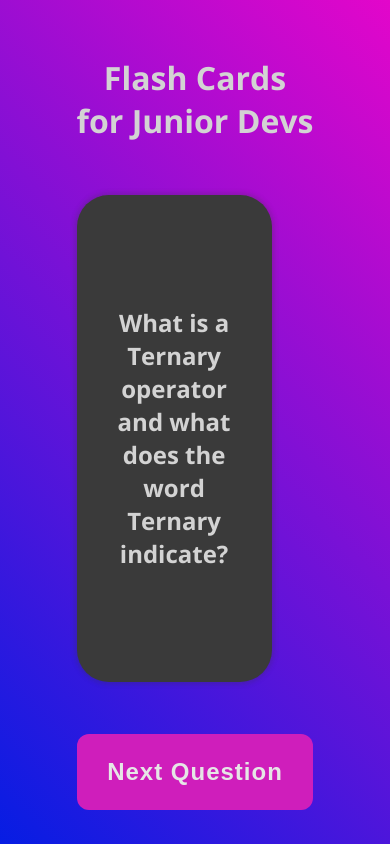
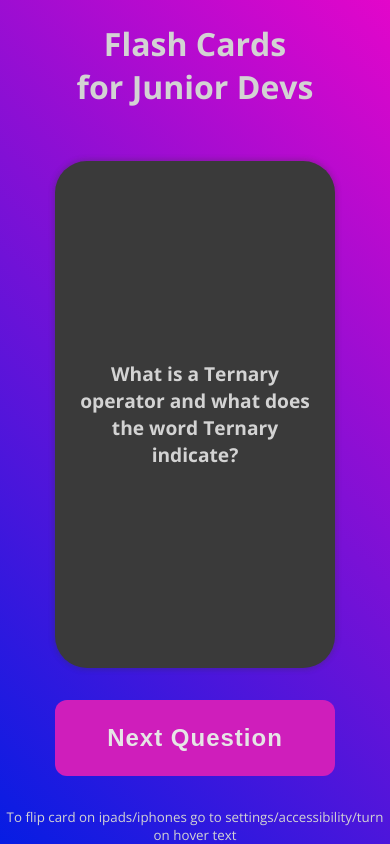
Before and after one commit to codercreative/flash-cards-dev, a plain HTML site: page index.html in a window 390 px wide. Both pictures are taken after a click on the button "Next Question". Drawn offline with nearby package versions, Linux system fonts and the light colour scheme.

Commit message:
update readme

```diff
--- a/data.js
+++ b/data.js
@@ -1,6 +1,3 @@
-//https://github.com/h5bp/Front-end-Developer-Interview-Questions/tree/main
-//https://blog.hubspot.com/website/javascript-interview-questions
-
 export const questions = [
   {
     id: 1,
--- a/index.html
+++ b/index.html
@@ -15,6 +15,10 @@
       <button class="next-question-btn" id="next-question-btn">
         Next Question
       </button>
+      <small
+        >To flip card on ipads/iphones go to settings/accessibility/turn on
+        hover text</small
+      >
     </div>
     <script src="index.js" type="module"></script>
   </body>
--- a/styles.css
+++ b/styles.css
@@ -8,7 +8,7 @@ body {
   margin: 0;
   padding: 0;
   height: 100vh;
-  overflow: hidden;
+  overflow: auto;
   background: linear-gradient(45deg, #061de3, #e306ca);
   font-family: "Open Sans", sans-serif;
   color: #d3d3d3;
@@ -40,11 +40,13 @@ body {
   display: flex;
   flex-direction: column;
   justify-content: space-between;
+  align-items: center;
+  margin: 0 auto;
 }
 
 .card {
   margin-bottom: 20px;
-  height: 100%;
+
   width: 100%;
   position: relative;
   cursor: pointer;
@@ -63,8 +65,8 @@ body {
 
 .front,
 .back {
-  height: 100%;
   width: 100%;
+  min-height: 60vh;
   position: absolute;
   border-radius: 2rem;
   box-shadow: 0 0 5px 2px rgba(50, 50, 50, 0.25);
@@ -99,4 +101,25 @@ button {
   letter-spacing: 1px;
   font-weight: bold;
   margin-top: auto;
+  width: 100%;
 }
+
+small {
+  color: #d3d3d3;
+}
+
+@media (max-width: 768px) {
+  .card {
+    min-width: 280px;
+  }
+
+  .front,
+  .back {
+    font-size: 0.8rem;
+  }
+
+  button {
+    max-width: 280px;
+    margin: 0 auto;
+  }
+}
```
Also changed, not shown: index.js (+0 -16 lines), img/screenshot.png (added), 1 other file.
